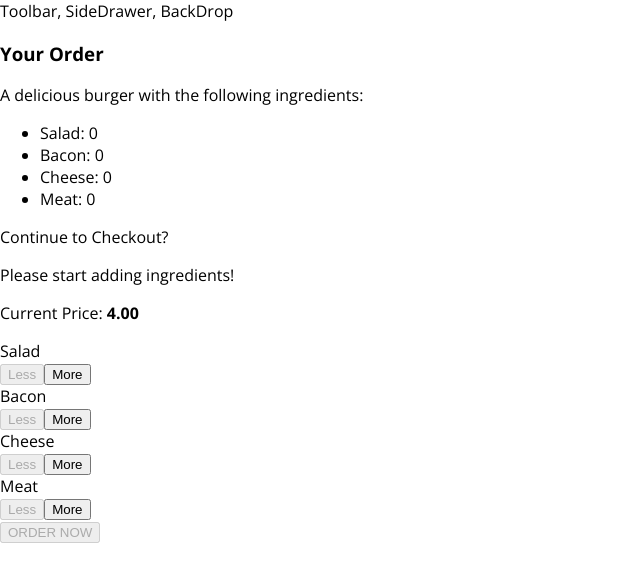
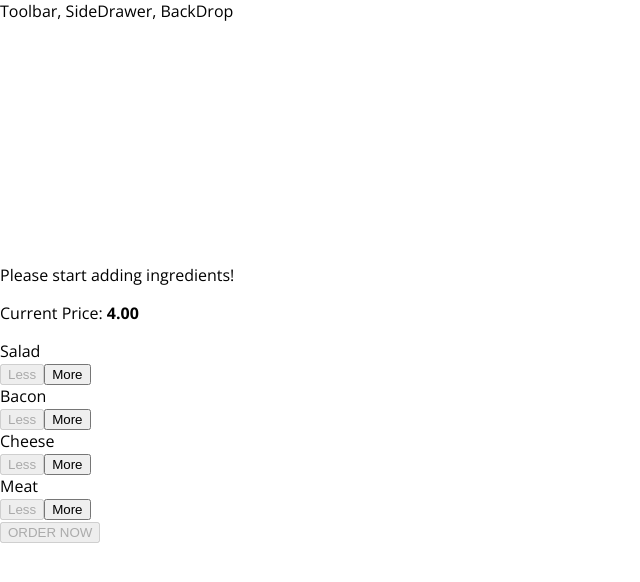
Before and after one commit to Chadsglm/burger-builder, a React app: page / in a window 1280 px wide. Shown: the top 582 px of the page, without its empty margins (0-640 px from the left). Built offline with nearby package versions, Linux system fonts and the light colour scheme.

Commit message:
Showing & Hiding the Modal (with Animation!)

```diff
--- a/src/components/Burger/BuildControls/BuildControls.js
+++ b/src/components/Burger/BuildControls/BuildControls.js
@@ -23,7 +23,8 @@
     ))}
     <button
       className={classes.OrderButton}
-      disabled={!props.purchasable}>ORDER NOW
+      disabled={!props.purchasable}
+      onClick={props.ordered}>ORDER NOW
     </button>
   </div>
 );
--- a/src/components/UI/Modal/Modal.js
+++ b/src/components/UI/Modal/Modal.js
@@ -3,9 +3,14 @@
 import classes from './Modal.css';
 
 const modal = ( props ) => (
-    <div className={classes.Modal}>
-      {props.children}
-    </div>
+  <div
+    className={classes.Modal}
+    style={{
+      transform: props.show ? 'translateY(0)' : 'translateY(-100vh)',
+      opacity: props.show ? '1' : '0'
+    }}>
+    {props.children}
+  </div>
 );
 
 export default modal;
--- a/src/containers/BurgerBuilder/BurgerBuilder.js
+++ b/src/containers/BurgerBuilder/BurgerBuilder.js
@@ -27,7 +27,8 @@
       meat: 0
     },
     totalPrice: 4,
-    purchaseable: false
+    purchaseable: false,
+    purchasing: false
   }
 
   updatePurchaseState (ingredients) {
@@ -39,7 +40,8 @@
           return sum + element;
         }, 0);
     this.setState( { purchasable: sum > 0 } );
-}
+  }
+
   addIngredientHandler = ( type ) => {
     const oldCount = this.state.ingredients[type];
     const updatedCount = oldCount + 1;
@@ -68,7 +70,11 @@
     const oldPrice = this.state.totalPrice;
     const newPrice = oldPrice - priceDeduction;
     this.setState( { totalPrice: newPrice, ingredients: updatedIngredients } );
-}
+  }
+
+  purchaseHandler = () => {
+    this.setState({purchasing: true});
+  }
 
   render() {
     const disabledInfo = {
@@ -81,7 +87,7 @@
     }
     return (
       <Aux>
-        <Modal>
+        <Modal show={this.state.purchasing}>
           <OrderSummary ingredients={this.state.ingredients}/>
         </Modal>
         <Burger ingredients={this.state.ingredients}/>
@@ -90,6 +96,7 @@
           ingredientRemoved={this.removeIngredientHandler}
           disabled={disabledInfo}
           purchasable={this.state.purchasable}
+          ordered={this.purchaseHandler}
           price={this.state.totalPrice} />
       </Aux>
     );
```
